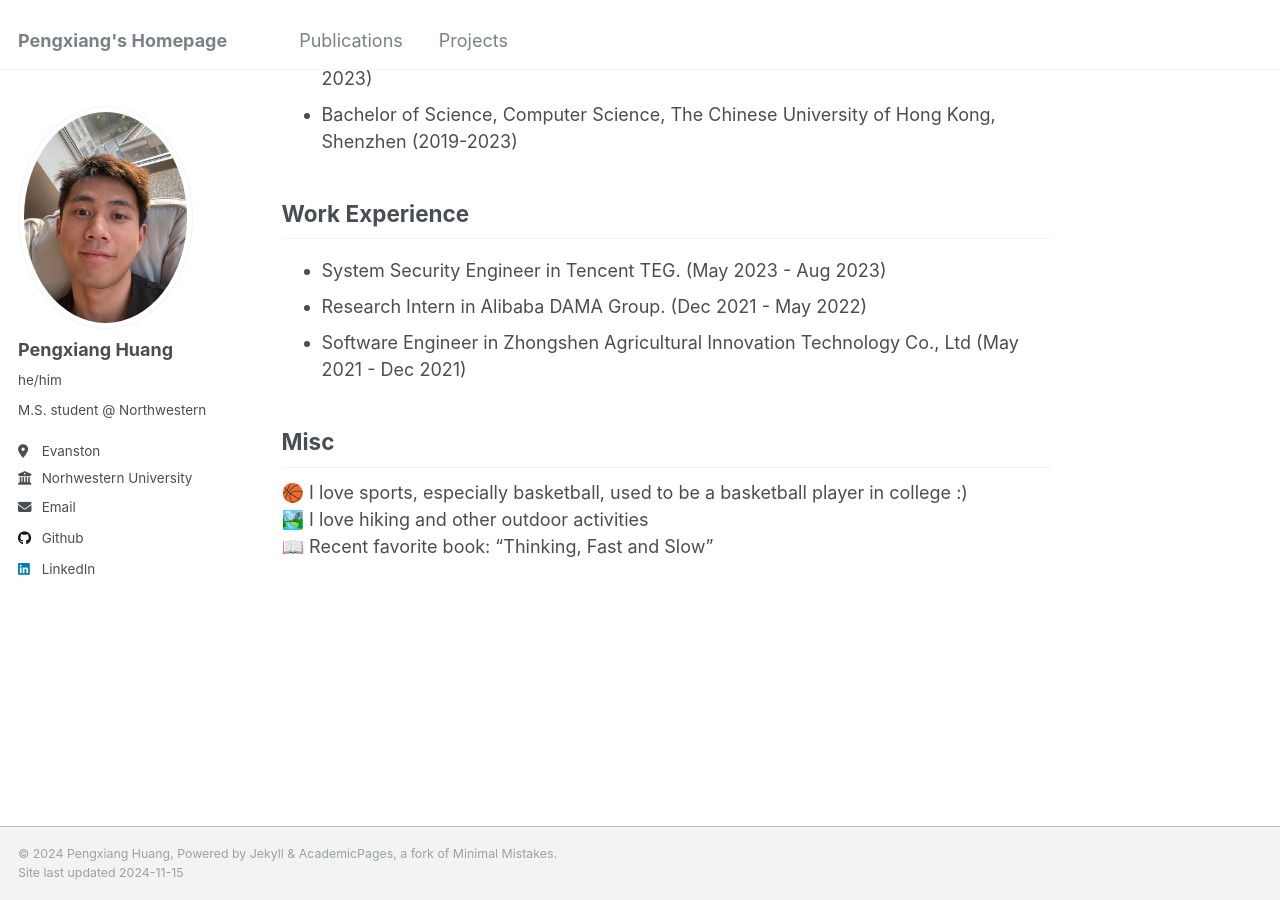
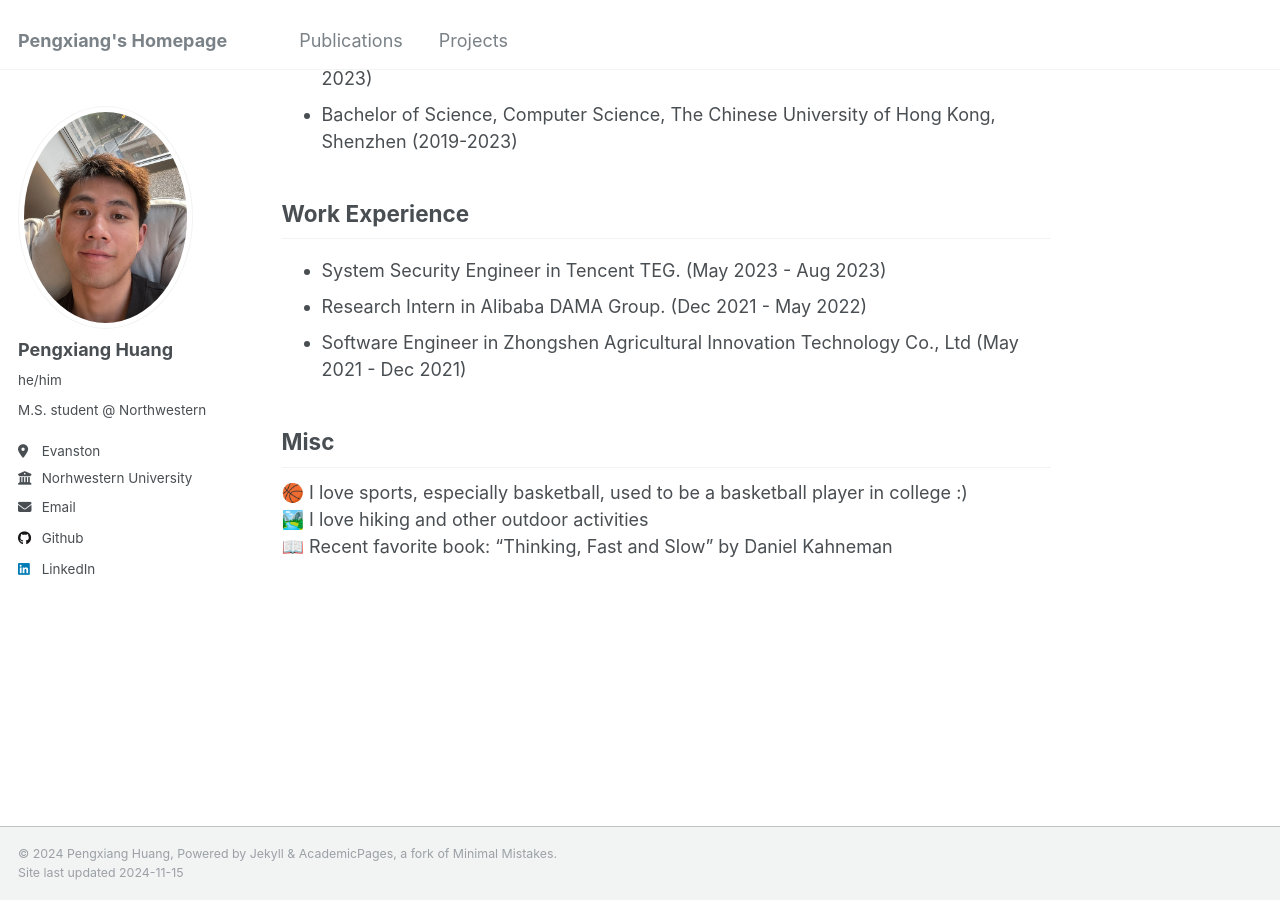
Before and after one commit to Pengxiang-Huang/Pengxiang-Huang.github.io, a Jekyll site: the page built from _pages/about.md, in a window 1280 px wide and 900 px high, scrolled down 790 px. Built offline with Jekyll 4.4.1, drawn with Linux system fonts in a browser that asks for light colours.

Commit message:
minor changes

```diff
--- a/_pages/about.md
+++ b/_pages/about.md
@@ -44,4 +44,4 @@ Misc
 -------
 🏀 I love sports, especially basketball, used to be a basketball player in college :) \\
 🏞️ I love hiking and other outdoor activities \\
-📖 Recent favorite book: "Thinking, Fast and Slow"
+📖 Recent favorite book: "Thinking, Fast and Slow" by Daniel Kahneman
```
